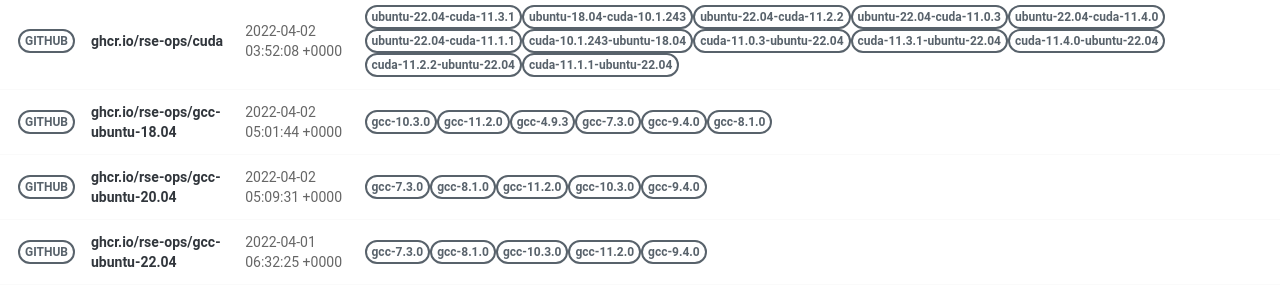
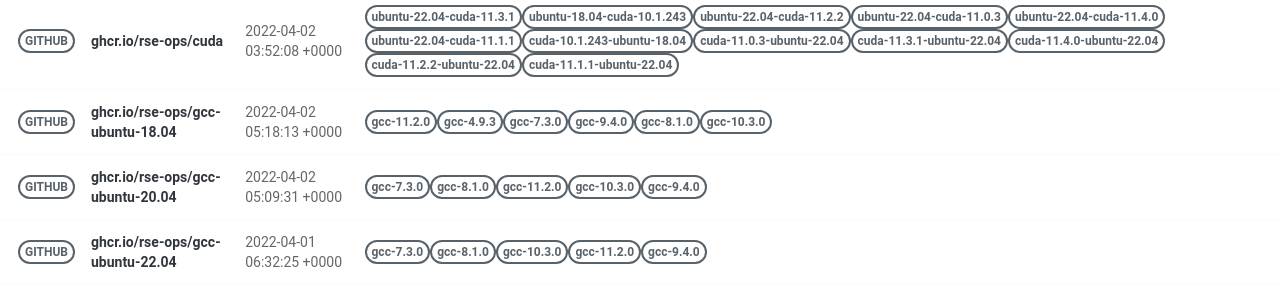
Before and after one commit to rse-ops/docker-images, a Jekyll site: the page built from pages/index.md, in a window 1280 px wide. Shown: the part 502-801 px from the top of the page. Built offline with Jekyll 4.4.1, drawn with Linux system fonts in a browser that asks for light colours; nearby versions of some CDN libraries.

Commit message:
Automated push to update library 2022-04-02

```diff
--- a/_library/ghcr.io-rse-ops-gcc-ubuntu-18.04.md
+++ b/_library/ghcr.io-rse-ops-gcc-ubuntu-18.04.md
@@ -1,14 +1,11 @@
 ---
 layout: container
 name: ghcr.io/rse-ops/gcc-ubuntu-18.04
-updated_at: 2022-04-02 05:01:44.294436
+updated_at: 2022-04-02 05:18:13.629547
 
 
 container_url: https://github.com/orgs/rse-ops/packages/container/package/gcc-ubuntu-18.04
 versions:
- - tag: gcc-10.3.0
-   dockerfile: https://github.com/rse-ops/docker-images/blob/main/ubuntu/gcc/Dockerfile
-   manifest: https://crane.ggcr.dev/manifest/ghcr.io/rse-ops/gcc-ubuntu-18.04:gcc-10.3.0
  - tag: gcc-11.2.0
    dockerfile: https://github.com/rse-ops/docker-images/blob/main/ubuntu/gcc/Dockerfile
    manifest: https://crane.ggcr.dev/manifest/ghcr.io/rse-ops/gcc-ubuntu-18.04:gcc-11.2.0
```
Also changed, not shown: other parts of _library/ghcr.io-rse-ops-gcc-ubuntu-18.04.md (+3 -0 lines).
